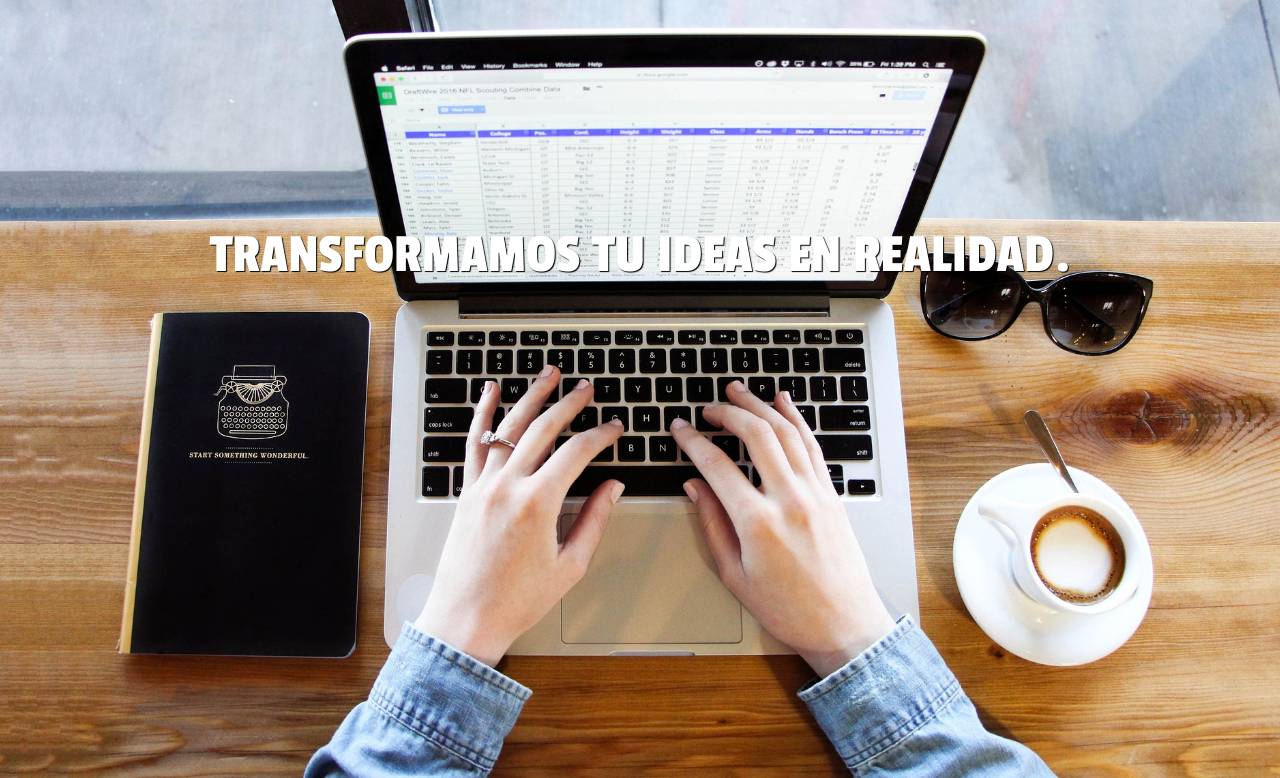
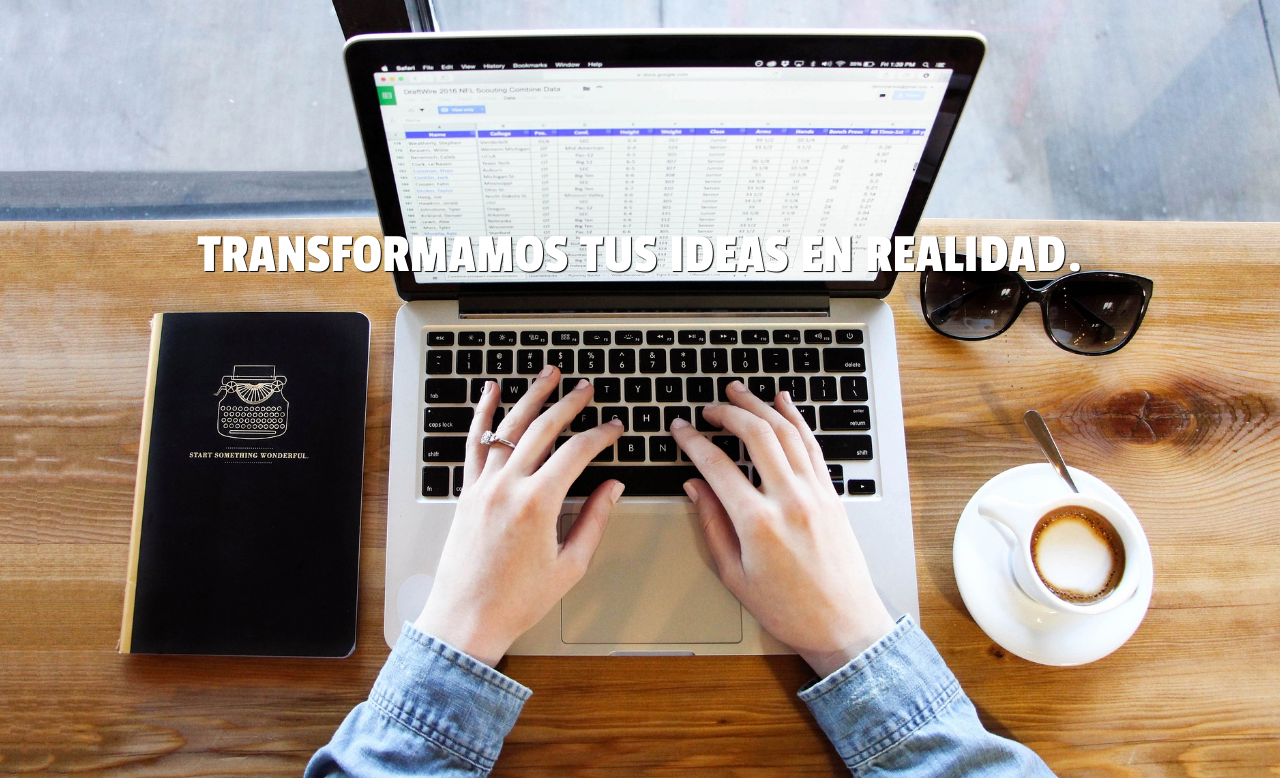
Before and after one commit to csdevs1/csdevs1.github.io, a plain HTML site: page index.html in a window 1280 px wide. Shown: the part 822-1600 px from the top of the page. Drawn offline with nearby package versions, Linux system fonts and the light colour scheme; a web font is replaced by a local one.

```diff
--- a/index.html
+++ b/index.html
@@ -35,7 +35,7 @@
         <section class="full-width full-height bg-cover" id="work">
             <div class="container">
                 <div class="row slogan">
-                    <h1>Transformamos tu ideas en realidad.</h1>
+                    <h1>Transformamos tus ideas en realidad.</h1>
                 </div>
             </div>
         </section>
```
